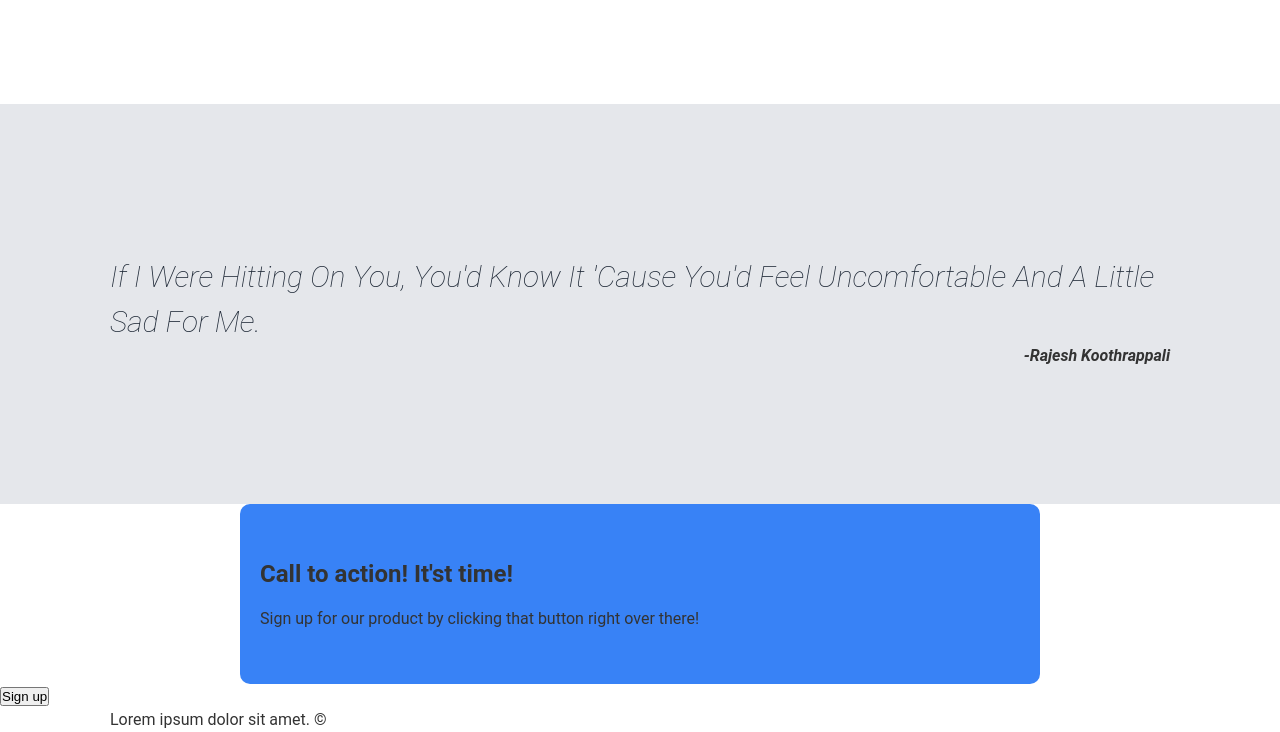
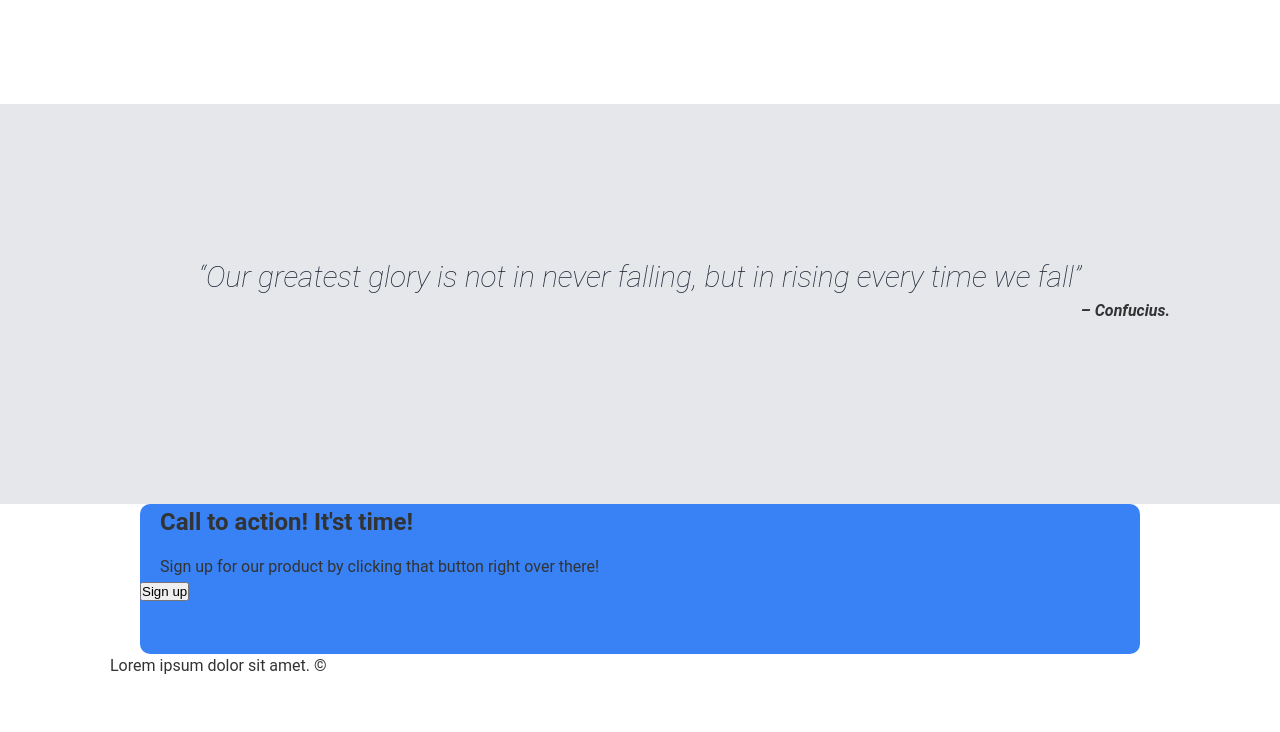
Before and after one commit to Gogsy/landing_page1, a plain HTML site: page index.html in a window 1280 px wide. Shown: the part 1017-1749 px from the top of the page. After the commit the page ends 1695 px from the top, so only its background shows below. Drawn offline with Linux system fonts and the light colour scheme.

Commit message:
update to finish

```diff
--- a/index.html
+++ b/index.html
@@ -86,9 +86,10 @@
     <section class="testimonial">
         <div class="container">
             <div class="quote">
-                <p>If I Were Hitting On You, You'd Know It 'Cause You'd Feel Uncomfortable And A Little Sad For Me.</p>
+                <p>
+                    “Our greatest glory is not in never falling, but in rising every time we fall” </p>
             </div>
-            <div class="author">-Rajesh Koothrappali</div>
+            <div class="author">– Confucius.</div>
         </div>
     </section>
 
--- a/style.css
+++ b/style.css
@@ -189,15 +189,21 @@ ul {
 }
 
 .market {
-    justify-content: center;
+    justify-content: space-around;
+    background-color: #3882f6;
+    border-radius: 10px;
+    width: 1000px;
+    height: 150px;
+    margin: 0 auto;
 }
 
 .market .container {
-    max-width: 800px;
-    background-color:#3882f6;
-    border-radius: 10px;
-    height: 180px;
+    display: flex;
+    flex-direction: column;
+    justify-content: center;
     justify-content: space-around;
-    flex: 2;
-    align-content: center;
 }
+
+.button2 {
+    align-self: center;
+}
```
